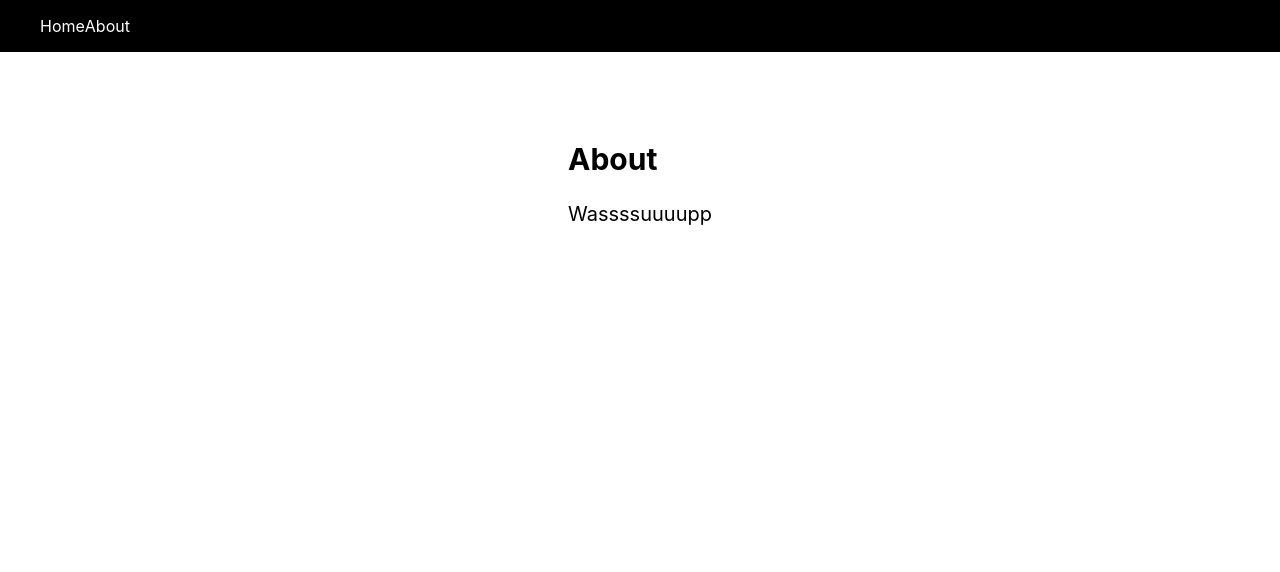
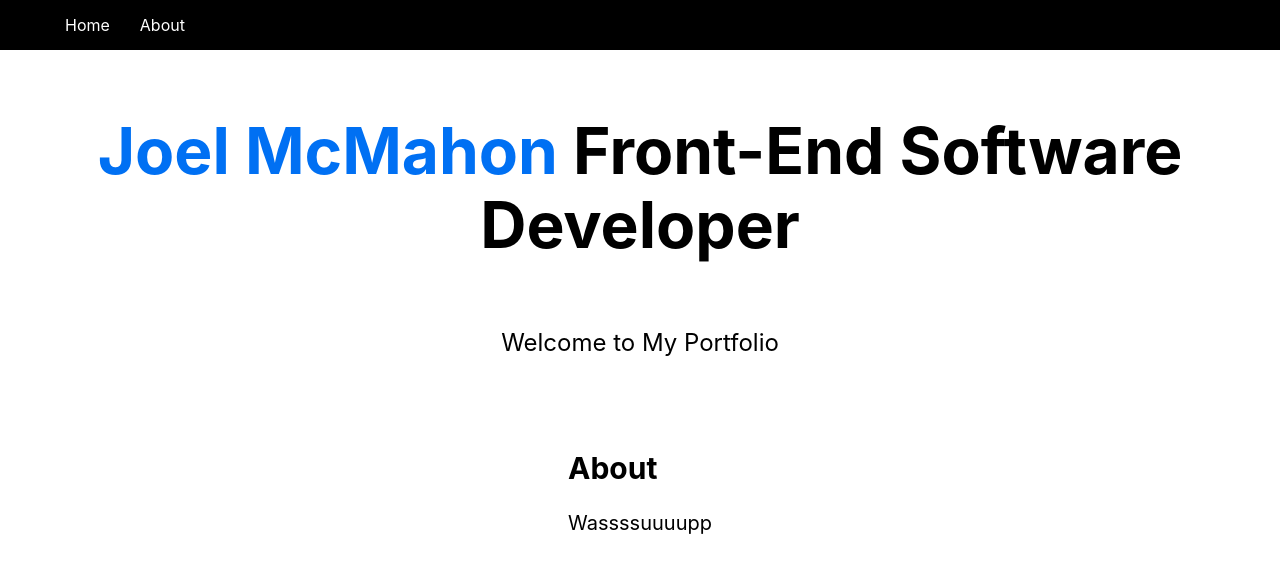
Before and after one commit to JoelMcMahon/next-crash-course, a Next.js app: page /about in a window 1280 px wide. Shown: the top 572 px of the page. Built offline with nearby package versions, Linux system fonts and the light colour scheme.

Commit message:
add updated next crash course

```diff
--- /dev/null
+++ b/components/Header.js
@@ -0,0 +1,15 @@
+import React from "react";
+import styles from "../styles/Header.module.css";
+
+const Header = () => {
+  return (
+    <div>
+      <h1 className={styles.title}>
+        <span>Joel McMahon</span> Front-End Software Developer
+      </h1>
+      <p className={styles.description}>Welcome to My Portfolio</p>
+    </div>
+  );
+};
+
+export default Header;
--- a/components/Layout.js
+++ b/components/Layout.js
@@ -1,10 +1,14 @@
 import React from "react";
 import styles from "../styles/Layout.module.css";
+import Header from "./Header";
 
 const Layout = ({ children }) => {
   return (
     <div className={styles.container}>
-      <main className={styles.main}>{children}</main>
+      <main className={styles.main}>
+        <Header />
+        {children}
+      </main>
     </div>
   );
 };
--- /dev/null
+++ b/styles/Header.module.css
@@ -0,0 +1,28 @@
+.title a,
+.title span {
+  color: #0070f3;
+  text-decoration: none;
+}
+
+.title a:hover,
+.title a:focus,
+.title a:active {
+  text-decoration: underline;
+}
+
+.title {
+  margin: 0;
+  line-height: 1.15;
+  font-size: 4rem;
+}
+
+.title,
+.description {
+  text-align: center;
+}
+
+.description {
+  margin: 4rem 0;
+  line-height: 1.5;
+  font-size: 1.5rem;
+}
--- a/styles/Layout.module.css
+++ b/styles/Layout.module.css
@@ -1,9 +1,13 @@
 .container {
   padding: 0 2rem;
+  min-height: 100vh;
+  display: flex;
+  flex-direction: column;
+  justify-content: flex-start;
+  align-items: center;
 }
 
 .main {
-  min-height: 100vh;
   padding: 4rem 0;
   flex: 1;
   display: flex;
@@ -29,34 +33,6 @@
   flex-grow: 1;
 }
 
-.title a {
-  color: #0070f3;
-  text-decoration: none;
-}
-
-.title a:hover,
-.title a:focus,
-.title a:active {
-  text-decoration: underline;
-}
-
-.title {
-  margin: 0;
-  line-height: 1.15;
-  font-size: 4rem;
-}
-
-.title,
-.description {
-  text-align: center;
-}
-
-.description {
-  margin: 4rem 0;
-  line-height: 1.5;
-  font-size: 1.5rem;
-}
-
 .code {
   background: #fafafa;
   border-radius: 5px;
@@ -65,53 +41,3 @@
   font-family: Menlo, Monaco, Lucida Console, Liberation Mono, DejaVu Sans Mono,
     Bitstream Vera Sans Mono, Courier New, monospace;
 }
-
-.grid {
-  display: flex;
-  align-items: center;
-  justify-content: center;
-  flex-wrap: wrap;
-  max-width: 800px;
-}
-
-.card {
-  margin: 1rem;
-  padding: 1.5rem;
-  text-align: left;
-  color: inherit;
-  text-decoration: none;
-  border: 1px solid #eaeaea;
-  border-radius: 10px;
-  transition: color 0.15s ease, border-color 0.15s ease;
-  max-width: 300px;
-}
-
-.card:hover,
-.card:focus,
-.card:active {
-  color: #0070f3;
-  border-color: #0070f3;
-}
-
-.card h2 {
-  margin: 0 0 1rem 0;
-  font-size: 1.5rem;
-}
-
-.card p {
-  margin: 0;
-  font-size: 1.25rem;
-  line-height: 1.5;
-}
-
-.logo {
-  height: 1em;
-  margin-left: 0.5rem;
-}
-
-@media (max-width: 600px) {
-  .grid {
-    width: 100%;
-    flex-direction: column;
-  }
-}
--- a/styles/Nav.module.css
+++ b/styles/Nav.module.css
@@ -1,11 +1,20 @@
 .nav {
+  height: 50px;
+  padding: 10px;
+  display: flex;
+  justify-content: flex-start;
+  align-items: center;
   background: black;
-  display: flex;
   color: white;
 }
 
 .nav ul {
   display: flex;
-  justify-content: flex-end;
+  justify-content: center;
+  align-items: center;
   list-style: none;
 }
+
+.nav ul li a {
+  margin: 5px 15px;
+}
```
Also changed, not shown: components/PostList.js (added, +17 -0 lines), pages/index.js (+13 -1 lines), styles/PostList.module.css (added, +49 -0 lines).
